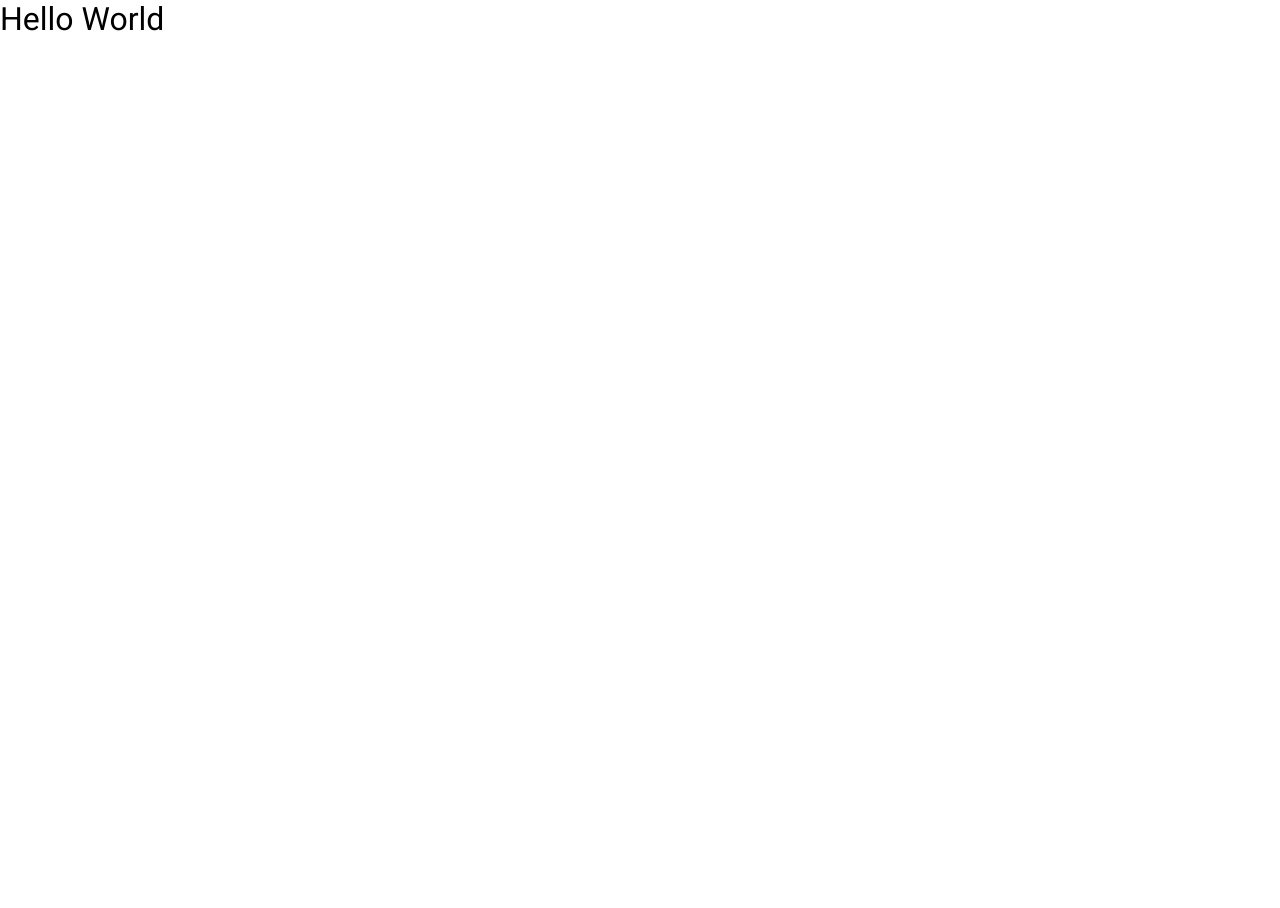
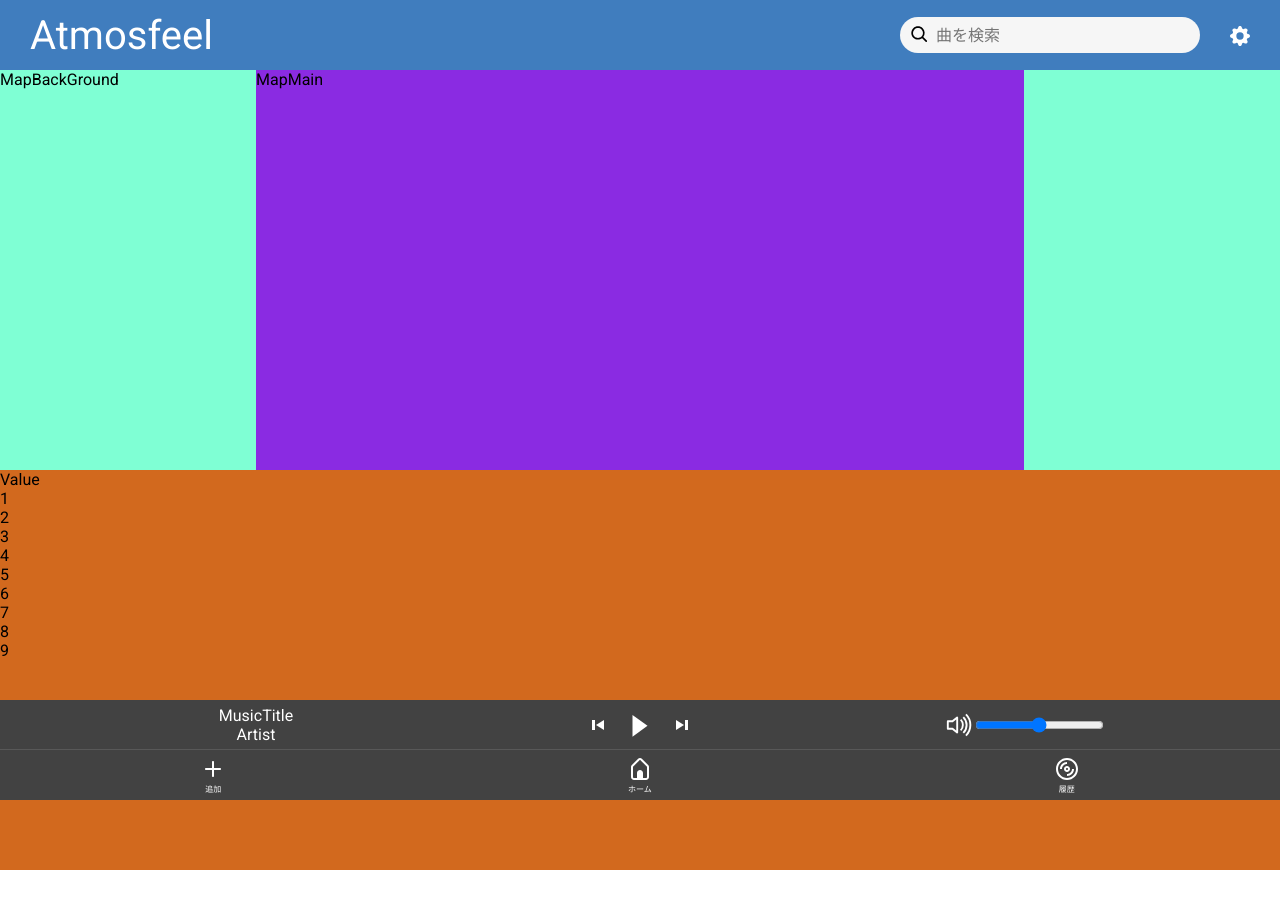
Before and after one commit to kc3hack/2024_A, a React (Vite) app in the folder frontend/: page / in a window 1280 px wide. Shown: the top 908 px of the page. Before the commit the page ends 800 px from the top, so only its background shows below. Built offline with nearby package versions, Linux system fonts and the light colour scheme.

Commit message:
Add Test Router

```diff
--- a/frontend/components/App.tsx
+++ b/frontend/components/App.tsx
@@ -6,12 +6,14 @@ const App = () => {
   return (
     <BrowserRouter>
       <Routes>
-        <Route path="/" element={<Test />}></Route>
+        <Route path="/" element={<Home />}></Route>
+        <Route path="/test/" element={<Test />}></Route>
       </Routes>
     </BrowserRouter>
   );
 };
 
+/*テスト用ページ */
 const Test = () => {
   return (
     <div>
```
